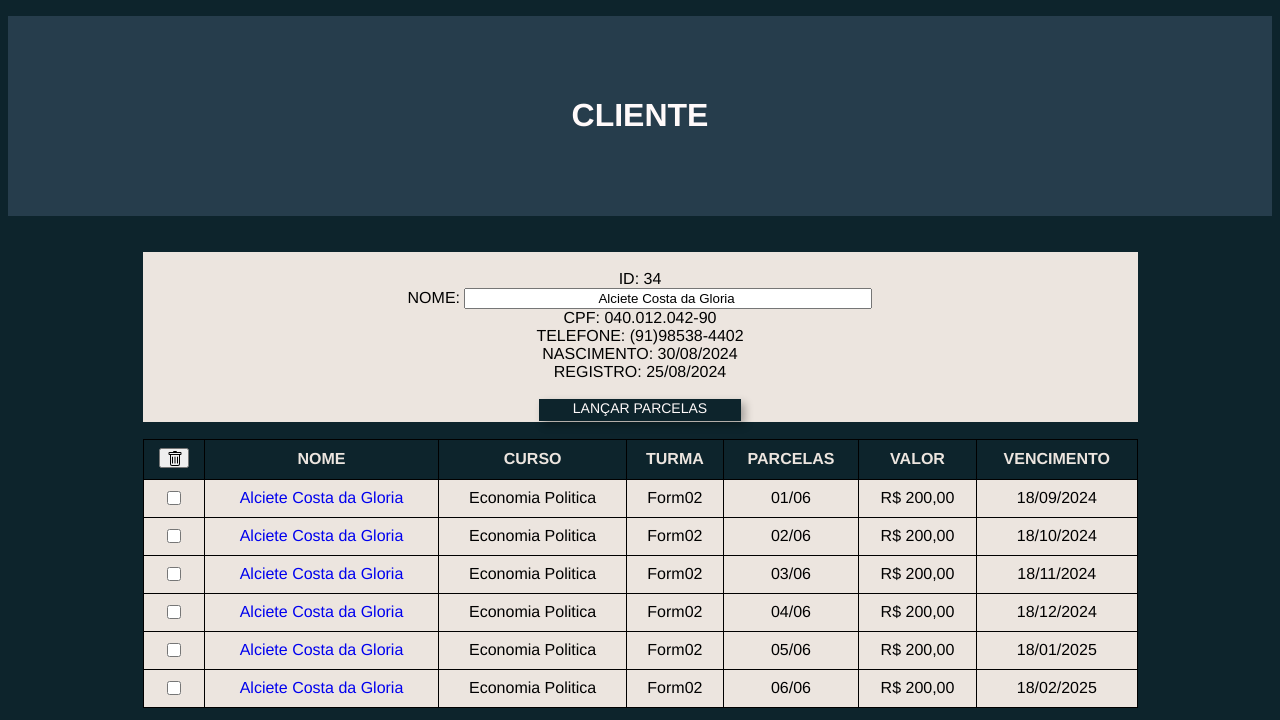
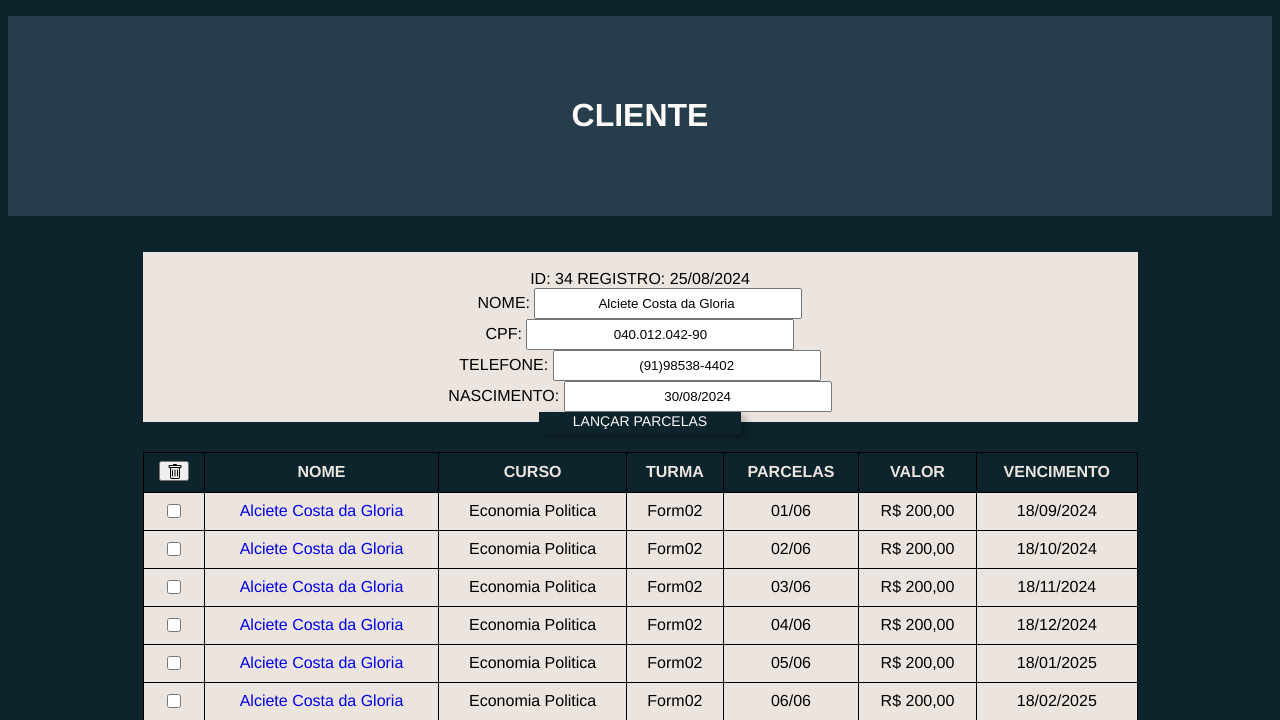
Before and after one commit to Lu4nL1ma/Project_App_Fin, a Django app: page /34/ in a window 1280 px wide. Shown: the part 39-759 px from the top of the page. Run offline with Django 5.2, Linux system fonts and the light colour scheme; data comes from the database, SQL or seed files in the repository.

Commit message:
it's_death

```diff
--- a/fin_tech/financas_online/Templates/customer.html
+++ b/fin_tech/financas_online/Templates/customer.html
@@ -40,12 +40,11 @@
 
             <br>
 
-            <tr>  ID: {{c.id}} </tr> <br>
-            <tr> NOME: <input type="text" id="nome" name="nom_cli" value="{{c.nome}} " required> </tr> <br>
-            <tr> CPF: {{c.cpf|formata_cpf}}  </tr> <br>
-            <tr> TELEFONE: {{c.telefone}} </tr> <br>
-            <tr> NASCIMENTO: {{c.nascimento|date:'d/m/Y'}} </tr> <br>
-            <tr> REGISTRO: {{c.registro|date:'d/m/Y'}} </tr> <br> <br>
+            <tr>  ID: {{c.id}} REGISTRO: {{c.registro|date:'d/m/Y'}} </tr> <br>
+            <tr> NOME: <input class="pesquisa_three" type="text" id="nome" name="nom_cli" value="{{c.nome}} " required> </tr> <br>
+            <tr> CPF: <input class="pesquisa_three" type="text" id="nome" name="cpf_cli" value="{{c.cpf|formata_cpf}}" required> </tr> <br>
+            <tr> TELEFONE: <input class="pesquisa_three" type="text" id="nome" name="tel_cli" value="{{c.telefone}}" required> </tr> <br>
+            <tr> NASCIMENTO: <input class="pesquisa_three" type="text" id="nome" name="nsc_cli" value="{{c.nascimento|date:'d/m/Y'}}" required> </tr> <br>
             <a class="butoso" href="{% url "form" c.id %}"> LANÇAR PARCELAS</a>
 
             <br>
--- a/fin_tech/financas_online/static/css/style.css
+++ b/fin_tech/financas_online/static/css/style.css
@@ -56,6 +56,12 @@
  .pesquisa_two {
   height: 25px;
   width: 300px;
+  text-align: center;
+}
+
+.pesquisa_three {
+  height: 25px;
+  width: 260px;
   text-align: center;
 }
 
```
